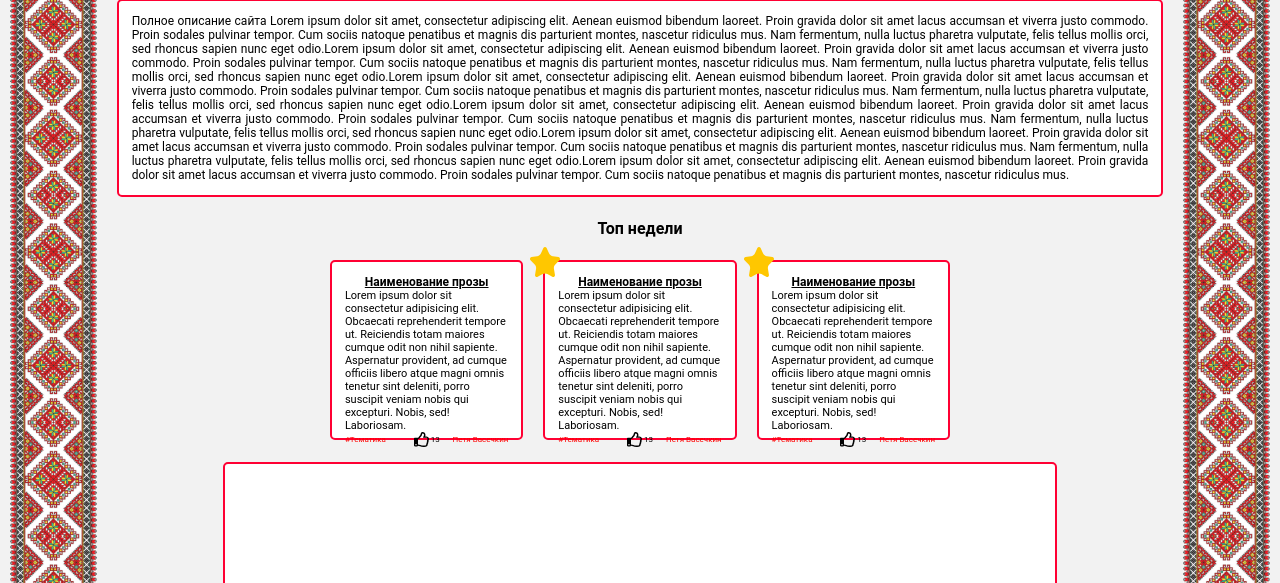
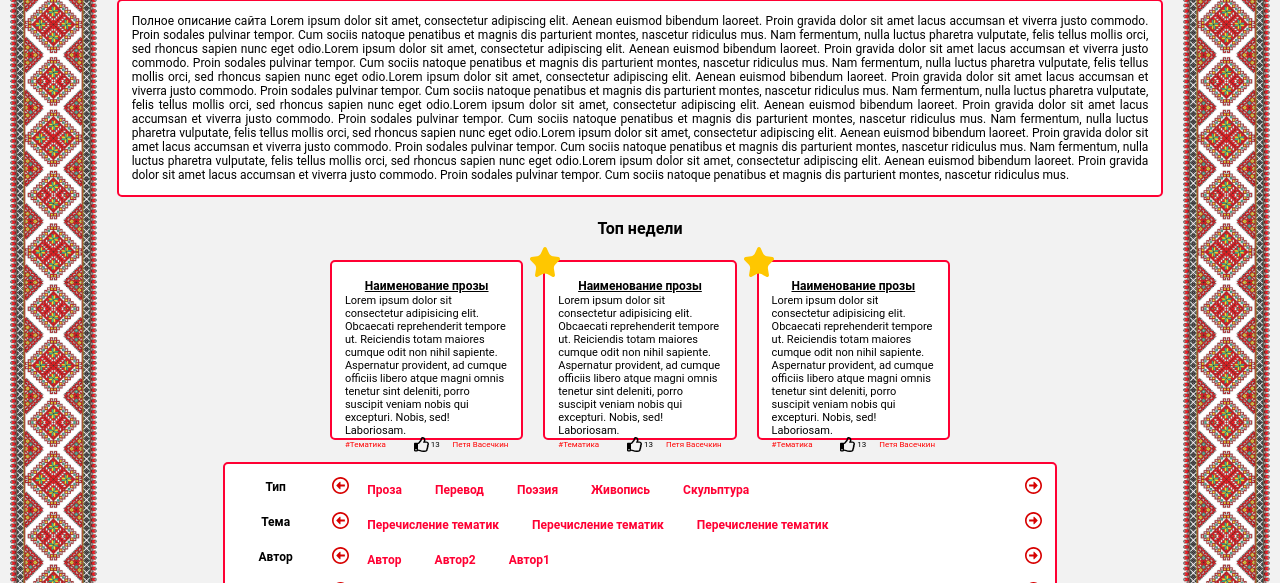
Before and after one commit to RikSagara1990/RAV, a PHP site: page / in a window 1280 px wide. Shown: the part 487-1070 px from the top of the page. Run offline with PHP 8.4, Linux system fonts and the light colour scheme.

Commit message:
01.04.2019

```diff
--- a/index.php
+++ b/index.php
@@ -18,18 +18,18 @@
             <span>РАВ</span>
         </a>
         <div class="options padding_block" id="user">
-            <a id="adddocument">
+            <a class="transformscale" id="adddocument">
                 <span>Создать</span>
-                <img src="img/adddocument.svg" alt="Создать">
+                <img class="navicon" src="img/adddocument.svg" alt="Создать">
             </a>
         </div>
-        <div class="options" id="main">
-            <a id="search">
+        <div class="options padding_block" id="main">
+            <a class="transformscale" id="search">
                 <span>Поиск</span>
-                <img src="img/iconsearch.svg" alt="Поиск">
-            <a id="enterinprofile">
+                <img class="navicon" src="img/iconsearch.svg" alt="Поиск">
+            <a class="transformscale" id="enterinprofile">
                 <span>Вход</span>
-                <img src="img/iconenterprofile.svg" alt="Вход в личный кабинет">
+                <img class="navicon" src="img/iconenterprofile.svg" alt="Вход в личный кабинет">
             </a>
         </div>
     </header>
@@ -57,12 +57,12 @@
             <h2 class="headline_section">Toп недели</h2>
                 <article class="toparticle border block_little padding_block">
                     <header>
-                        <h3 class="headline_article">Наименование прозы</h3>
+                        <a class="headline_article">Наименование прозы</a>
                     </header>
                     <p class="text_article_description">Lorem ipsum dolor sit consectetur adipisicing elit. Obcaecati reprehenderit tempore ut. Reiciendis totam maiores cumque odit non nihil sapiente. Aspernatur provident, ad cumque officiis libero atque magni omnis tenetur sint deleniti, porro suscipit veniam nobis qui excepturi. Nobis, sed! Laboriosam.</p>
                     <footer class="footeracricle">
                         <a class="theme text_article_fotter">#Тематика</a>
-                        <a class="like text_article_fotter">
+                        <a class="like text_article_fotter transformscale">
                             <img src="img/like.svg" alt="Нравится">
                             <span>13</span>
                         </a>
@@ -72,12 +72,12 @@
                 <article class="toparticle border block_little padding_block">
                     <img class="star" src="img\star.svg">
                     <header>
-                        <h3 class="headline_article">Наименование прозы</h3>
+                        <a class="headline_article">Наименование прозы</a>
                     </header>
                     <p class="text_article_description">Lorem ipsum dolor sit consectetur adipisicing elit. Obcaecati reprehenderit tempore ut. Reiciendis totam maiores cumque odit non nihil sapiente. Aspernatur provident, ad cumque officiis libero atque magni omnis tenetur sint deleniti, porro suscipit veniam nobis qui excepturi. Nobis, sed! Laboriosam.</p>
                     <footer class="footeracricle">
                         <a class="theme text_article_fotter">#Тематика</a>
-                        <a class="like text_article_fotter">
+                        <a class="like text_article_fotter transformscale">
                             <img src="img/like.svg" alt="Нравится">
                             <span>13</span>
                         </a>
@@ -87,12 +87,12 @@
                 <article class="toparticle border block_little padding_block">
                     <img class="star" src="img\star.svg">
                     <header>
-                        <h3 class="headline_article">Наименование прозы</h3>
+                        <a class="headline_article">Наименование прозы</a>
                     </header>
                     <p class="text_article_description">Lorem ipsum dolor sit consectetur adipisicing elit. Obcaecati reprehenderit tempore ut. Reiciendis totam maiores cumque odit non nihil sapiente. Aspernatur provident, ad cumque officiis libero atque magni omnis tenetur sint deleniti, porro suscipit veniam nobis qui excepturi. Nobis, sed! Laboriosam.</p>
                     <footer class="footeracricle">
                         <a class="theme text_article_fotter">#Тематика</a>
-                        <a class="like text_article_fotter">
+                        <a class="like text_article_fotter transformscale">
                             <img src="img/like.svg" alt="Нравится">
                             <span>13</span>
                         </a>
@@ -100,41 +100,41 @@
                     </footer>
                 </article>
         </section>
-        <section class="mainblock8 border padding_block" id="filter">
-            <!-- <span>Тип</span> -->
-            <!-- <li>
-                <a><img src="img/left.svg"></a>
-                <a>Проза</a>
-                <a>Перевод</a>
-                <a>Поэзия</a>
-                <a>Живопись</a>
-                <a>Скульптура</a>
-                <a><img src="img/right.svg"></a>
+        <section class="mainblock8 border padding_block  headline_a grid_gap05" id="filter">
+            <span>Тип</span>
+            <li>
+                <a><img class="littleicon transformscale" src="img/left.svg"></a>
+                <a class="margin05">Проза</a>
+                <a class="margin05">Перевод</a>
+                <a class="margin05">Поэзия</a>
+                <a class="margin05">Живопись</a>
+                <a class="margin05">Скульптура</a>
+                <a><img class="littleicon right transformscale" src="img/right.svg"></a>
             </li>
             <span>Тема</span>
             <li>
-                <a><img src="img/left.svg"></a>
-                <a>Перечисление тематик</a>
-                <a>Перечисление тематик</a>
-                <a>Перечисление тематик</a>
-                <a><img src="img/right.svg"></a>
+                <a><img class="littleicon transformscale" src="img/left.svg"></a>
+                <a class="margin05">Перечисление тематик</a>
+                <a class="margin05">Перечисление тематик</a>
+                <a class="margin05">Перечисление тематик</a>
+                <a><img class="littleicon right transformscale" src="img/right.svg"></a>
             </li>
             <span>Автор</span>
             <li>
-                <a><img src="img/left.svg"></a>
-                <a>Перечисление тематик</a>
-                <a>Перечисление тематик</a>
-                <a>Перечисление тематик</a>
-                <a><img src="img/right.svg"></a>
+                <a><img class="littleicon transformscale" src="img/left.svg"></a>
+                <a class="margin05">Автор</a>
+                <a class="margin05">Автор2</a>
+                <a class="margin05">Автор1</a>
+                <a><img class="littleicon right transformscale" src="img/right.svg"></a>
             </li>
             <span>Сортировка</span>
             <li>
-                <a><img src="img/left.svg"></a>
-                <a>Дата</a>
-                <a>Топ</a>
-                <a>Самые обсуждаемые</a>
-                <a><img src="img/right.svg"></a>
-            </li> -->
+                <a><img class="littleicon transformscale" src="img/left.svg"></a>
+                <a class="margin05">Дата</a>
+                <a class="margin05">Топ</a>
+                <a class="margin05">Самые обсуждаемые</a>
+                <a><img class="littleicon right transformscale" src="img/right.svg"></a>
+            </li>
         </section>
     </main>
     <footer>
--- a/style.css
+++ b/style.css
@@ -13,6 +13,7 @@ body{
     font-size: 1em;
     font-family: "Roboto", sans-serif;
     background: #F2F2F2;
+    background: #F2F2F2;
     position: relative;
 }
 
@@ -22,6 +23,10 @@ a{
     color: #ff0033;
     text-decoration: none;
     cursor: pointer;
+}
+
+a:hover{
+    color: #000000;
 }
 
 /* __________ALL TEXT */
@@ -38,13 +43,19 @@ a{
 
 .headline_a{font-size: 16px;font-weight: bold;}
 .headline_section{font-size: 18px;}
-.headline_article{font-size: 14px;font-weight: bold;text-decoration-line: underline;}
+.headline_article{font-size: 14px;font-weight: bold;text-decoration-line: underline; color: #000000;}
+    .headline_article:hover{ color:red;}
 .text_description{font-size: 14px;}
 .text_article_description{font-size: 13px;}
 .text_article_fotter{font-size: 10px; color: red;}
 .grid_row_gap{grid-row-gap: 30px;}
 .grig_gap{grid-gap:30px;}
+.grid_gap05{grid-gap:15px;}
 .padding_block{padding:15px;}
+.littleicon{width:19px;}
+.navicon{width:25px;}
+.margin05{margin:15px;}
+.transformscale:hover{transform: scale(1.2,1.2);}
 
 @media all and (max-width: 1550px) {
     .headline_a{font-size: 14px;}
@@ -54,6 +65,9 @@ a{
     .text_article_description{font-size: 11px;}
     .text_article_fotter{font-size: 10px;}
     .grid_row_gap{grid-row-gap: 26px;}
+    .littleicon{width:18px;}
+    .navicon{width:21px;}
+
 }
 
 @media all and (max-width: 1400px) {
@@ -64,6 +78,8 @@ a{
     .text_article_description{font-size: 11px;}
     .text_article_fotter{font-size: 8px;}
     .grid_row_gap{grid-row-gap: 22px;}
+    .littleicon{width:17px;}
+    .navicon{width:18px;}
 }
 
 
@@ -145,14 +161,6 @@ body>header .options a {
     justify-items:center;
 }
 
-body>header .options img {
-    height: 25px;
-}
-
-body>header .options a img:hover{
-    transform: scale(1.2,1.2);
-}
-
 /* __________NAV */
 
 body>nav {
@@ -202,6 +210,10 @@ body>nav #showmenu {
     justify-self: center;
 }
 
+body>nav #showmenu:hover {
+    filter: drop-shadow(0 0 3px #000000);
+}
+
 /* __________MAIN */
 
 main {
@@ -221,7 +233,6 @@ main>.mainblock8{
     display: grid;
     grid-template-columns: repeat(8, 1fr);
     grid-column-gap: 2%;
-    grid-template-rows: 100px;
     grid-column-gap: 2.4%;
 }
 main>.mainblock6{
@@ -293,21 +304,27 @@ main>#description{
     z-index: 2;
     top: -15px;
     left: -15px;
-    /* background: url(img/star.svg) no-repeat; */
-
 }
 .block_average{}
 .block_big{}
 
+/* __________FILTER */
+
 #filter {
-    grid-template-columns: repeat(8, 1fr);
-    grid-column-gap: 2%;
-    grid-template-rows: 100px;
-    grid-column-gap: 2.4%;
+    grid-template-columns: 9.3% 88.3%;
+    align-items: center;
+}
+
+#filter span{
+    text-align: center;
 }
 
 #filter li {
     list-style-type: none;
+}
+
+#filter li .right{
+    Float: right;
 }
 
 /* __________FOOTER */
```
Also changed, not shown: 1 other file.
